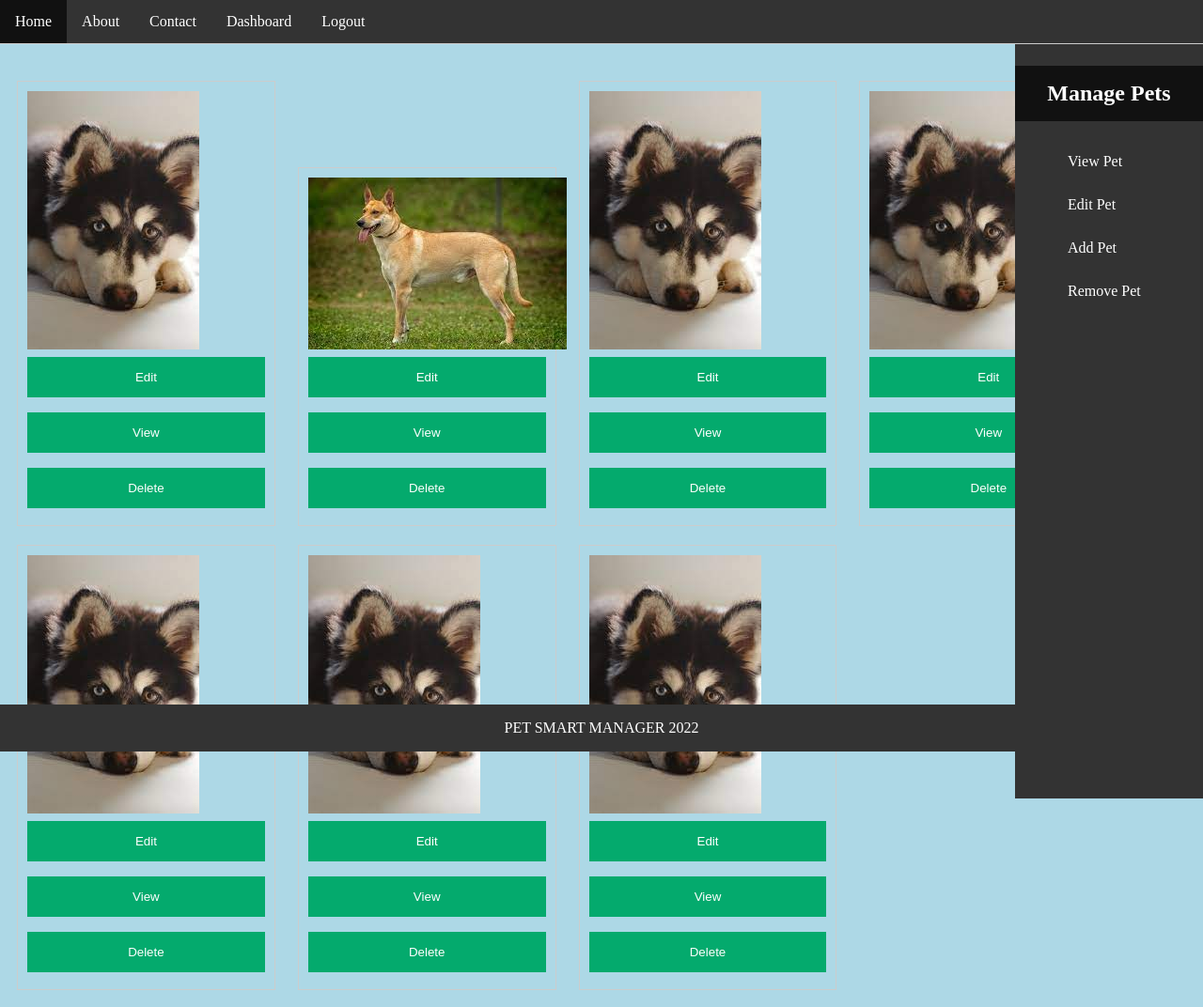
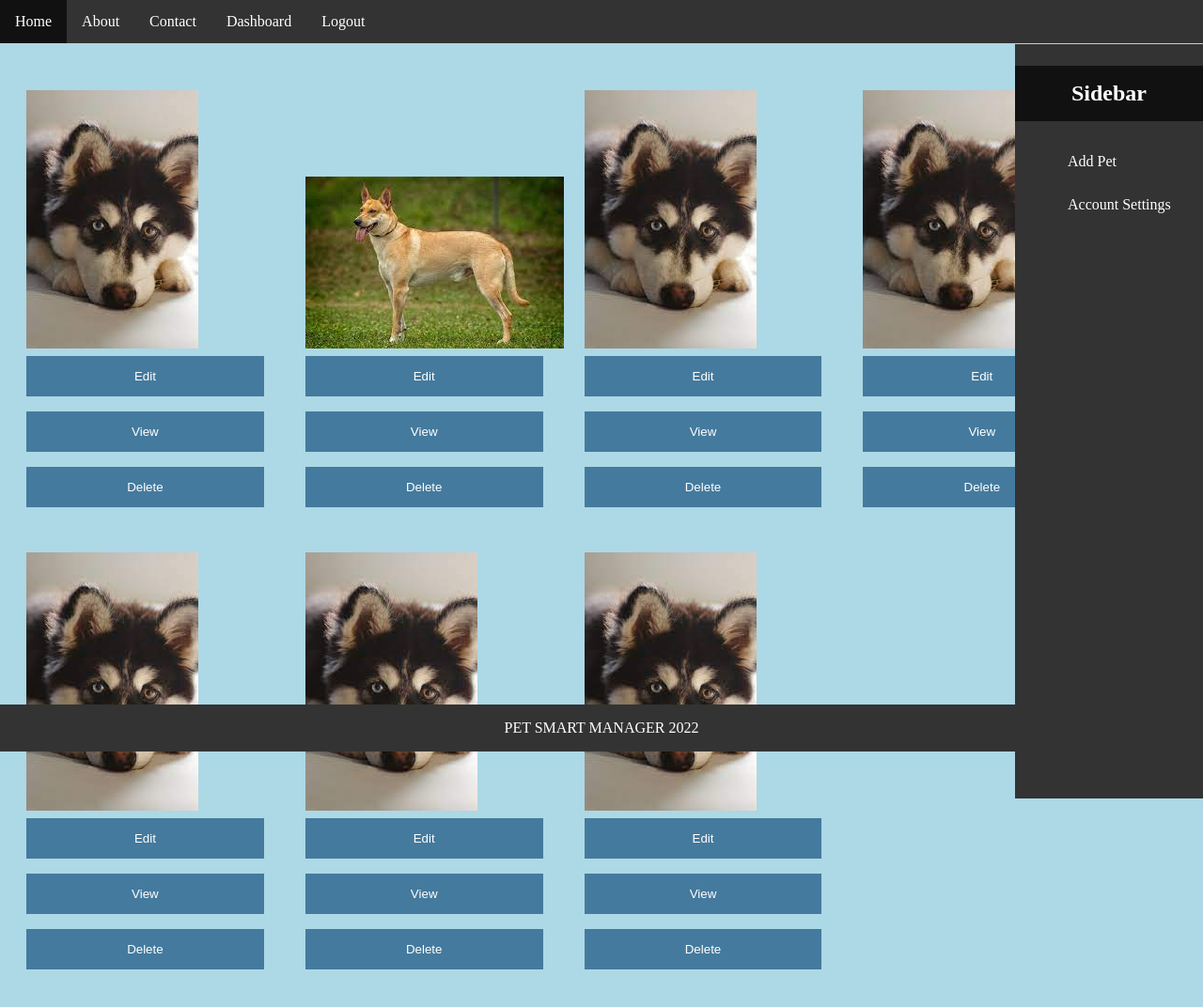
Before and after one commit to cezar06/Pet-Smart-Manager, a PHP site: page /dashboard.html in a window 1280 px wide. Shown: the whole page at 94% size. After the commit the page ends 1032 px from the top, so only its background shows below. Run offline with PHP 8.4, Linux system fonts and the light colour scheme.

Commit message:
Add files via upload

```diff
--- a/dashboard.html
+++ b/dashboard.html
@@ -1,22 +1,3 @@
-<!--
-structure of the page:
-    - header : pet smart manager
-    - navigation menu :
-        - home
-        - about
-        - contact
-        - login
-        - register
-    - main content
-    - welcome message : welcome to pet smart manager
-    - sidebar: manage pets
-        - add pet
-        - remove pet
-        - edit pet
-        - view pet
-    - footer : copyright
--->
-
 <html>
 <head>
     <meta charset="UTF-8">
@@ -90,12 +71,10 @@ structure of the page:
     </div>
     <div id="right">
         <div id="sidebar">
-            <h2 id="sidemenuheader">Manage Pets</h2>
+            <h2 id="sidemenuheader">Sidebar</h2>
             <ul>
-                <li><a href="viewpet.html">View Pet</a></li>
-                <li><a href="editpet.html">Edit Pet</a></li>
                 <li><a href="addpet.html">Add Pet</a></li>
-                <li><a href="removepet.html">Remove Pet</a></li>
+                <li><a href="accountsettings.html">Account Settings</a></li>
             </ul>
         </div>
     </div>
@@ -103,5 +82,6 @@ structure of the page:
     <div id="footer">
         <p>PET SMART MANAGER 2022</p>
     </div>
+</div>
 </body>
 </html>
--- a/style.css
+++ b/style.css
@@ -106,7 +106,7 @@ input[type=text], input[type=password] {
 
 /* Set a style for all buttons */
 button {
-    background-color: #04AA6D;
+    background-color: #447a9d;
     color: white;
     padding: 14px 20px;
     margin: 8px 0;
@@ -179,7 +179,6 @@ span.psw {
     width: 75px;
 }
 .pet {
-    border: 1px solid #ccc;
     margin: 10px;
     padding: 10px;
     display: inline-block;
```
Also changed, not shown: LoggedHomepage.html (+0 -19 lines), homepage.html (+0 -19 lines).
